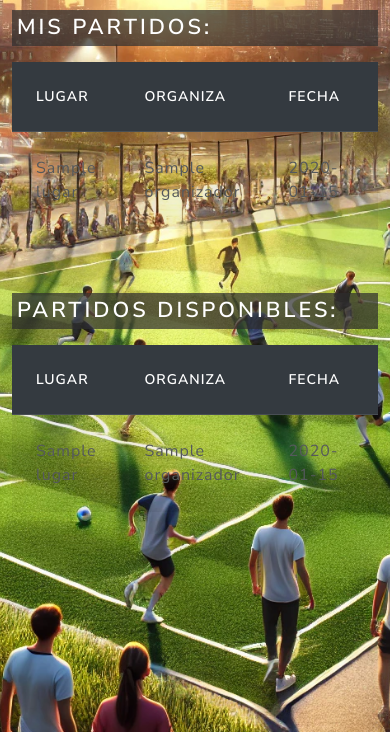
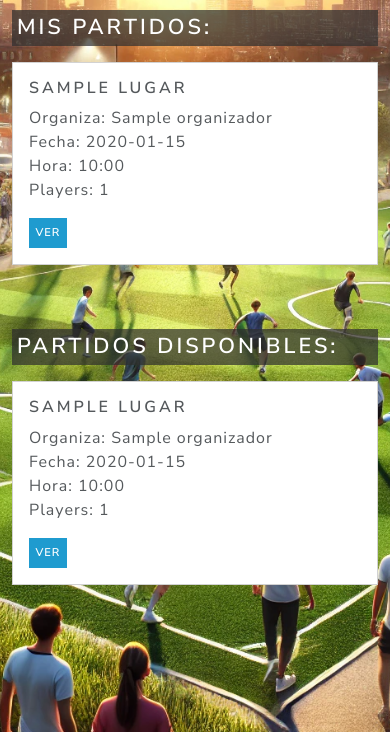
Before and after one commit to ever4ever-ing/nf1-m0d, a Flask app: page /dashboard in a window 390 px wide. Shown: the part 112-844 px from the top of the page. Run offline with Flask 3, Linux system fonts and the light colour scheme; the visitor is signed in with stand-in values (Sample User, id 1); a database or web service that is not in the repository returns one stand-in record (values such as "Sample title"); parts of the project's set-up code (start-up, migrations or seed data) failed here and were passed over; some libraries are stand-ins or nearby versions.

```diff
--- a/flask_app/templates/dashboard.html
+++ b/flask_app/templates/dashboard.html
@@ -22,6 +22,22 @@
             background-repeat: no-repeat;
             height: 100vh;
             background-image: url("{{ url_for('static', filename='img/bg2.webp') }}");
+        }
+
+        /* Ajustar el tamaño de las tablas en pantallas pequeñas */
+        @media (max-width: 576px) {
+            table {
+                font-size: 0.8rem;
+            }
+
+            th, td {
+                padding: 0.3rem;
+            }
+
+            .btn {
+                font-size: 0.7rem;
+                padding: 0.2rem 0.4rem;
+            }
         }
     </style>
 
@@ -116,7 +132,7 @@
             style="color: white; background-color: rgba(46, 46, 46, 0.711); margin-top: 10px; padding: 5px;">Mis
             Partidos:</h3>
         <div class="table-responsive mb-5">
-            <table class="table table-striped table-hover">
+            <table class="table table-striped table-hover table-sm d-none d-md-table">
                 <thead class="table-dark">
                     <tr>
                         <th>Lugar</th>
@@ -154,13 +170,36 @@
                     {% endfor %}
                 </tbody>
             </table>
+            <div class="d-md-none">
+                {% for partido in mis_partidos %}
+                <div class="card mb-3">
+                    <div class="card-body">
+                        <h5 class="card-title">{{ partido.lugar }}</h5>
+                        <p class="card-text">
+                            <strong>Organiza:</strong> {{ partido.organizador }}<br>
+                            <strong>Fecha:</strong> {{ partido.fecha_inicio.strftime('%Y-%m-%d') }}<br>
+                            <strong>Hora:</strong> {{ partido.fecha_inicio.strftime('%H:%M') }}<br>
+                            <strong>Players:</strong> {{ partido.participantes | length }}
+                        </p>
+                        <a href="{{ url_for('ver_partido', id=partido.id_partido) }}" class="btn btn-info btn-sm">Ver</a>
+                        {% if partido.id_organizador == session.usuario_id %}
+                        <a href="{{ url_for('editar_partido', id=partido.id_partido) }}" class="btn btn-warning btn-sm">Editar</a>
+                        <a href="{{ url_for('eliminar_partido', id=partido.id_partido) }}" class="btn btn-danger btn-sm"
+                            onclick="return confirm('¿Estás seguro de querer eliminar este partido?')">Borrar</a>
+                        {% endif %}
+                    </div>
+                </div>
+                {% else %}
+                <p class="text-center">No hay partidos registrados</p>
+                {% endfor %}
+            </div>
         </div>
 
         <h3 class="mb-3"
             style="color: white; background-color: rgba(46, 46, 46, 0.711); margin-top: 10px; padding: 5px;">Partidos
             disponibles:</h3>
-        <div class="table-responsive">
-            <table class="table table-striped table-hover">
+        <div class="table-responsive mb-5">
+            <table class="table table-striped table-hover table-sm d-none d-md-table">
                 <thead class="table-dark">
                     <tr>
                         <th>Lugar</th>
@@ -198,6 +237,29 @@
                     {% endfor %}
                 </tbody>
             </table>
+            <div class="d-md-none">
+                {% for partido in partidos %}
+                <div class="card mb-3">
+                    <div class="card-body">
+                        <h5 class="card-title">{{ partido.lugar }}</h5>
+                        <p class="card-text">
+                            <strong>Organiza:</strong> {{ partido.organizador }}<br>
+                            <strong>Fecha:</strong> {{ partido.fecha_inicio.strftime('%Y-%m-%d') }}<br>
+                            <strong>Hora:</strong> {{ partido.fecha_inicio.strftime('%H:%M') }}<br>
+                            <strong>Players:</strong> {{ partido.participantes | length }}
+                        </p>
+                        <a href="{{ url_for('ver_partido', id=partido.id_partido) }}" class="btn btn-info btn-sm">Ver</a>
+                        {% if partido.id_organizador == session.usuario_id %}
+                        <a href="{{ url_for('editar_partido', id=partido.id_partido) }}" class="btn btn-warning btn-sm">Editar</a>
+                        <a href="{{ url_for('eliminar_partido', id=partido.id_partido) }}" class="btn btn-danger btn-sm"
+                            onclick="return confirm('¿Estás seguro de querer eliminar este partido?')">Borrar</a>
+                        {% endif %}
+                    </div>
+                </div>
+                {% else %}
+                <p class="text-center">No hay partidos registrados</p>
+                {% endfor %}
+            </div>
         </div>
     </div>
 
```
